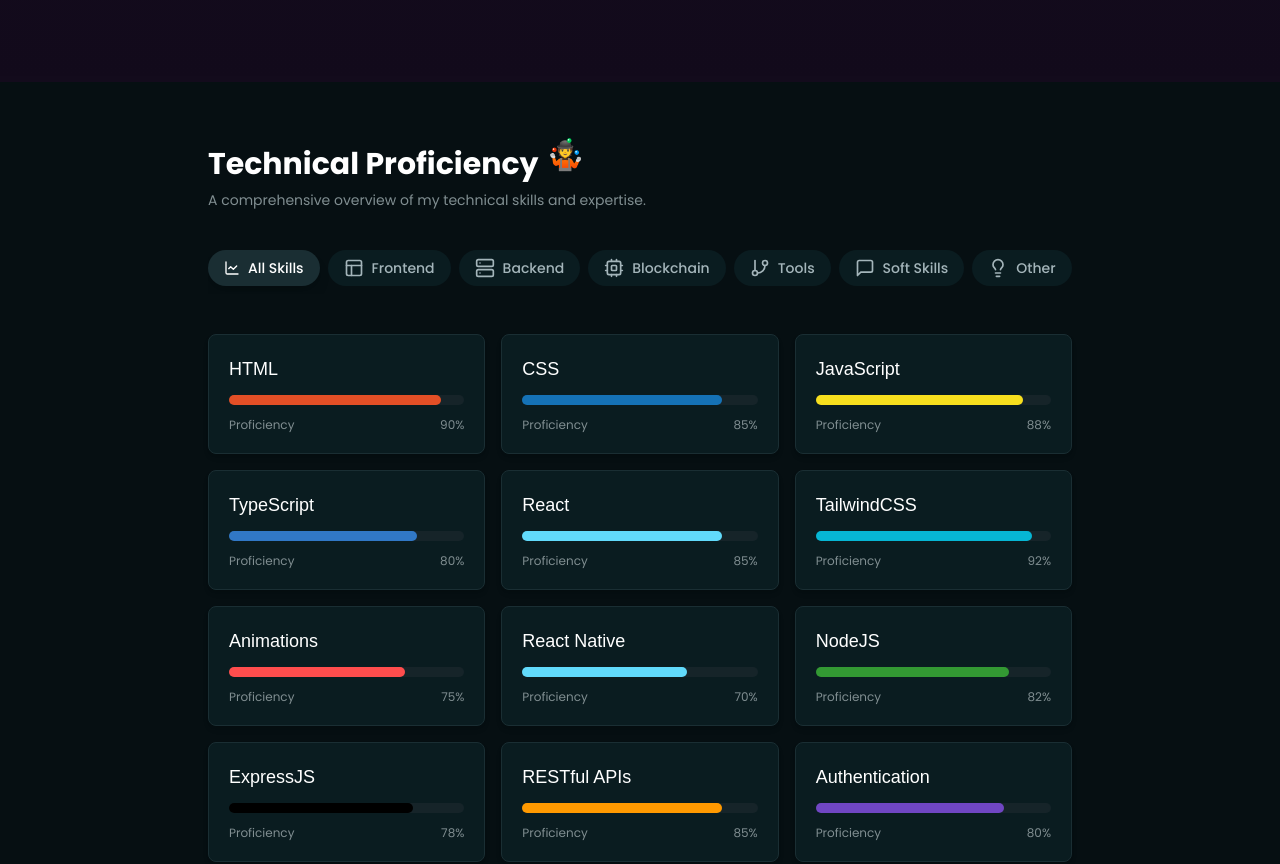
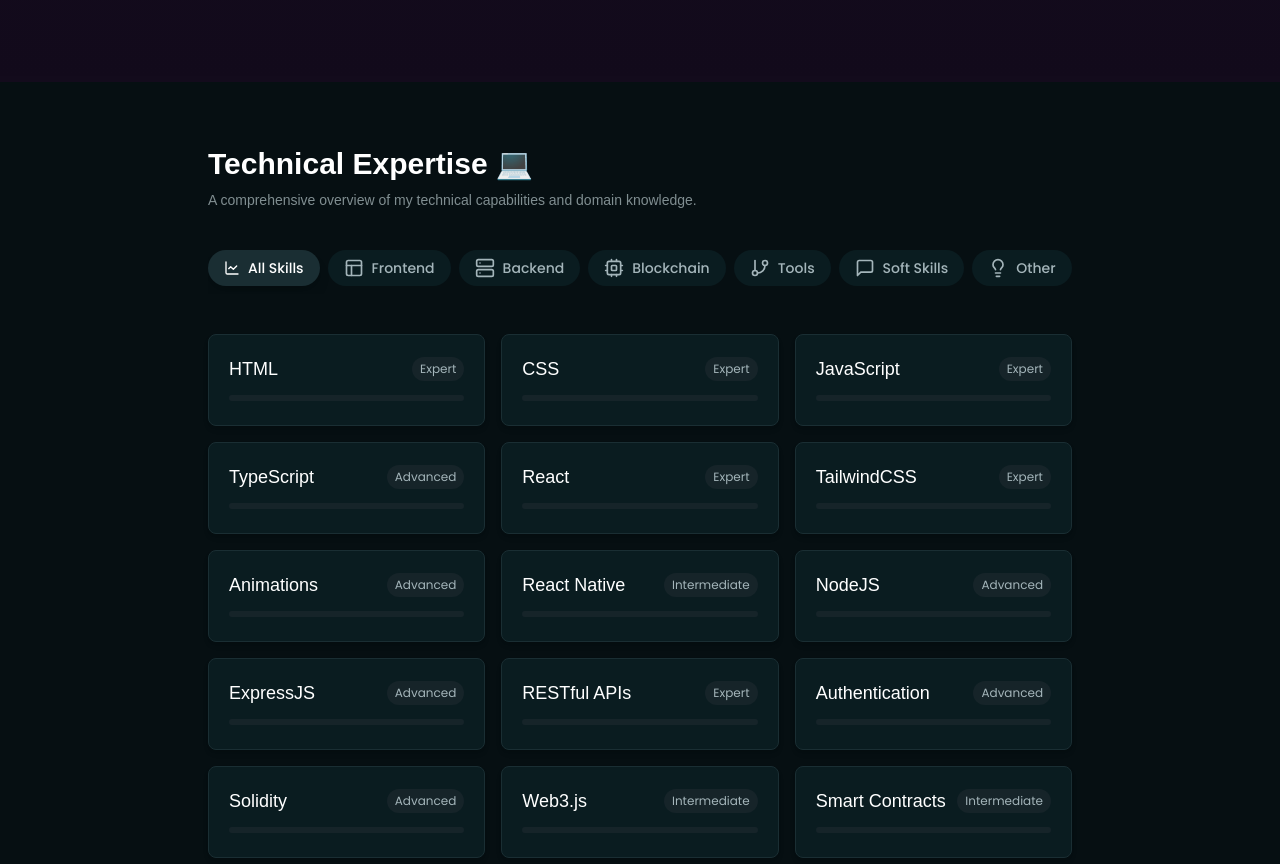
Before and after one commit to heyrapto/portfolio-, a React (Vite) app: page / in a window 1280 px wide. Shown: the part 2760-3624 px from the top of the page. Built offline with nearby package versions, Linux system fonts and the light colour scheme.

Commit message:
Update Skills.tsx

```diff
--- a/src/pages/Skills.tsx
+++ b/src/pages/Skills.tsx
@@ -1,113 +1,97 @@
 import { useState, useEffect } from "react";
 import { motion } from "framer-motion";
-import { Layout, Server, GitBranch, Cpu, Lightbulb, LineChart, MessageSquare } from "lucide-react";
+import { Code, Layout, Server, Database, GitBranch, Cpu, Lightbulb, LineChart, MessageSquare } from "lucide-react";
 
-// Define types for skills and categories
-interface Skill {
-  name: string;
-  level: number;
-  color: string;
-}
+const Skills = () => {
+  const [activeCategory, setActiveCategory] = useState("all");
 
-interface SkillCategory {
-  icon: React.ReactNode;
-  skills: Skill[];
-}
-
-type CategoryKey = "all" | "Frontend" | "Backend" | "Blockchain" | "Tools" | "Soft Skills" | "Other";
-
-// Define skills data with proper types
-const skillsData: Record<Exclude<CategoryKey, "all">, SkillCategory> = {
-  Frontend: {
+  const skillsData = {
+    "Frontend": {
       icon: <Layout className="w-5 h-5" />,
       skills: [
-      { name: "HTML", level: 90, color: "#E34F26" },
-      { name: "CSS", level: 85, color: "#1572B6" },
-      { name: "JavaScript", level: 88, color: "#F7DF1E" },
-      { name: "TypeScript", level: 80, color: "#3178C6" },
-      { name: "React", level: 85, color: "#61DAFB" },
-      { name: "TailwindCSS", level: 92, color: "#06B6D4" },
-      { name: "Animations", level: 75, color: "#FF4D4D" },
-      { name: "React Native", level: 70, color: "#61DAFB" },
-    ],
+        { name: "HTML", expertise: "Expert", color: "#E34F26" },
+        { name: "CSS", expertise: "Expert", color: "#1572B6" },
+        { name: "JavaScript", expertise: "Expert", color: "#F7DF1E" },
+        { name: "TypeScript", expertise: "Advanced", color: "#3178C6" },
+        { name: "React", expertise: "Expert", color: "#61DAFB" },
+        { name: "TailwindCSS", expertise: "Expert", color: "#06B6D4" },
+        { name: "Animations", expertise: "Advanced", color: "#FF4D4D" },
+        { name: "React Native", expertise: "Intermediate", color: "#61DAFB" },
+      ]
     },
-  Backend: {
+    "Backend": {
       icon: <Server className="w-5 h-5" />,
       skills: [
-      { name: "NodeJS", level: 82, color: "#339933" },
-      { name: "ExpressJS", level: 78, color: "#000000" },
-      { name: "RESTful APIs", level: 85, color: "#FF9900" },
-      { name: "Authentication", level: 80, color: "#7046C3" },
-    ],
+        { name: "NodeJS", expertise: "Advanced", color: "#339933" },
+        { name: "ExpressJS", expertise: "Advanced", color: "#000000" },
+        { name: "RESTful APIs", expertise: "Expert", color: "#FF9900" },
+        { name: "Authentication", expertise: "Advanced", color: "#7046C3" },
+      ]
     },
-  Blockchain: {
+    "Blockchain": {
       icon: <Cpu className="w-5 h-5" />,
       skills: [
-      { name: "Solidity", level: 75, color: "#363636" },
-      { name: "Web3.js", level: 70, color: "#F16822" },
-      { name: "Smart Contracts", level: 65, color: "#5A67D8" },
-    ],
+        { name: "Solidity", expertise: "Advanced", color: "#363636" },
+        { name: "Web3.js", expertise: "Intermediate", color: "#F16822" },
+        { name: "Smart Contracts", expertise: "Intermediate", color: "#5A67D8" },
+      ]
     },
-  Tools: {
+    "Tools": {
       icon: <GitBranch className="w-5 h-5" />,
       skills: [
-      { name: "Git/Github", level: 88, color: "#F05032" },
-      { name: "VS Code", level: 90, color: "#007ACC" },
-      { name: "NPM", level: 85, color: "#CB3837" },
-      { name: "Webpack", level: 65, color: "#8DD6F9" },
-    ],
+        { name: "Git/Github", expertise: "Expert", color: "#F05032" },
+        { name: "VS Code", expertise: "Expert", color: "#007ACC" },
+        { name: "NPM", expertise: "Expert", color: "#CB3837" },
+        { name: "Webpack", expertise: "Intermediate", color: "#8DD6F9" },
+      ]
     },
     "Soft Skills": {
       icon: <MessageSquare className="w-5 h-5" />,
       skills: [
-      { name: "Communication", level: 95, color: "#38B2AC" },
-      { name: "Teamwork", level: 90, color: "#4C51BF" },
-      { name: "Problem Solving", level: 88, color: "#ED8936" },
-      { name: "Time Management", level: 85, color: "#9F7AEA" },
-    ],
+        { name: "Communication", expertise: "Expert", color: "#38B2AC" },
+        { name: "Teamwork", expertise: "Expert", color: "#4C51BF" },
+        { name: "Problem Solving", expertise: "Expert", color: "#ED8936" },
+        { name: "Time Management", expertise: "Advanced", color: "#9F7AEA" },
+      ]
     },
-  Other: {
+    "Other": {
       icon: <Lightbulb className="w-5 h-5" />,
       skills: [
-      { name: "SEO", level: 78, color: "#48BB78" },
-      { name: "UI/UX Design", level: 75, color: "#F56565" },
-      { name: "Agile/Scrum", level: 80, color: "#667EEA" },
-      { name: "Performance Optimization", level: 82, color: "#F6AD55" },
-    ],
-  },
+        { name: "SEO", expertise: "Advanced", color: "#48BB78" },
+        { name: "UI/UX Design", expertise: "Advanced", color: "#F56565" },
+        { name: "Agile/Scrum", expertise: "Advanced", color: "#667EEA" },
+        { name: "Performance Optimization", expertise: "Advanced", color: "#F6AD55" },
+      ]
+    }
   };
 
-const Skills = () => {
-  const [activeCategory, setActiveCategory] = useState<CategoryKey>("all");
-
   // Get all skills across categories
-  const getAllSkills = (): Skill[] => {
-    const allSkills: Skill[] = [];
-    Object.values(skillsData).forEach((category: SkillCategory) => {
-      category.skills.forEach((skill: Skill) => {
+  const getAllSkills = () => {
+    const allSkills = [];
+    Object.values(skillsData).forEach(category => {
+      category.skills.forEach(skill => {
         allSkills.push(skill);
       });
     });
     return allSkills;
   };
 
-  // Filter skills based on active category
-  const getDisplayedSkills = (): Skill[] => {
+  const getDisplayedSkills = () => {
     if (activeCategory === "all") {
       return getAllSkills();
     }
-    return skillsData[activeCategory as Exclude<CategoryKey, "all">].skills;
+    return skillsData[activeCategory]?.skills || [];
   };
 
-  // Animation variants for Framer Motion
+  // Animation variants
   const containerVariants = {
     hidden: { opacity: 0 },
     visible: {
       opacity: 1,
       transition: {
-        staggerChildren: 0.05,
-      },
-    },
+        staggerChildren: 0.05
+      }
+    }
   };
 
   const itemVariants = {
@@ -116,20 +100,27 @@ const Skills = () => {
       y: 0,
       opacity: 1,
       transition: {
-        duration: 0.4,
-      },
-    },
+        duration: 0.4
+      }
+    }
   };
 
-  // Categories for filter buttons
-  const categories: { id: CategoryKey; name: string; icon: React.ReactNode }[] = [
+  const categories = [
     { id: "all", name: "All Skills", icon: <LineChart className="w-4 h-4" /> },
     ...Object.entries(skillsData).map(([key, value]) => ({
-      id: key as Exclude<CategoryKey, "all">,
+      id: key,
       name: key,
-      icon: value.icon,
-    })),
+      icon: value.icon
+    }))
   ];
+
+  // Map expertise level to a width value for the bar
+  const expertiseToWidth = {
+    "Beginner": "w-1/4",
+    "Intermediate": "w-2/4",
+    "Advanced": "w-3/4",
+    "Expert": "w-full"
+  };
 
   return (
     <section className="py-16 bg-[#060f12]">
@@ -140,12 +131,12 @@ const Skills = () => {
           transition={{ duration: 0.5 }}
           className="mb-10"
         >
-          <h2 className="text-3xl font-bold flex items-center">
-            Technical Proficiency
-            <span className="inline-block ml-2 animate-bounce">🤹</span>
+          <h2 className="text-3xl font-bold font-clash flex items-center">
+            Technical Expertise
+            <span className="inline-block ml-2">💻</span>
           </h2>
-          <p className="text-sm text-[#808e91] mt-2 mb-8">
-            A comprehensive overview of my technical skills and expertise.
+          <p className="text-sm text-[#808e91] font-rubik mt-2 mb-8">
+            A comprehensive overview of my technical capabilities and domain knowledge.
           </p>
         </motion.div>
 
@@ -182,28 +173,31 @@ const Skills = () => {
           animate="visible"
           key={activeCategory} // Re-run animation when category changes
         >
-          {getDisplayedSkills().map((skill: Skill, index: number) => (
+          {getDisplayedSkills().map((skill, index) => (
             <motion.div
               key={`${skill.name}-${index}`}
               variants={itemVariants}
-              whileHover={{ y: -5, transition: { duration: 0.2 } }}
+              whileHover={{
+                y: -5,
+                transition: { duration: 0.2 }
+              }}
               className="bg-[#0a1c20] rounded-lg p-5 border border-[#1a2e33] shadow-md hover:shadow-lg transition-all duration-300"
             >
-              <p className="text-lg font-medium mb-3 font-clash">{skill.name}</p>
+              <div className="flex justify-between items-center mb-3">
+                <p className="text-lg font-medium font-clash">{skill.name}</p>
+                <span className="text-xs px-2 py-1 rounded-full bg-[#162429] text-[#a4b5ba]">
+                  {skill.expertise}
+                </span>
+              </div>
 
-              <div className="w-full bg-[#162429] rounded-full h-2.5 mb-3">
+              <div className="w-full bg-[#162429] rounded-full h-1.5 mb-1 overflow-hidden">
                 <motion.div
-                  className="h-2.5 rounded-full"
+                  className={`h-1.5 rounded-full ${expertiseToWidth[skill.expertise]}`}
                   style={{ backgroundColor: skill.color }}
                   initial={{ width: 0 }}
-                  animate={{ width: `${skill.level}%` }}
+                  animate={{ width: expertiseToWidth[skill.expertise] }}
                   transition={{ duration: 1, delay: 0.2, ease: "easeOut" }}
                 />
-              </div>
-
-              <div className="flex justify-between text-xs text-[#808e91]">
-                <span>Proficiency</span>
-                <span>{skill.level}%</span>
               </div>
             </motion.div>
           ))}
@@ -216,9 +210,7 @@ const Skills = () => {
           transition={{ delay: 0.8, duration: 0.5 }}
           className="mt-16 relative"
         >
-          <h3 className="text-xl font-bold font-clash mb-6 text-center">
-            Skills Cloud
-          </h3>
+          <h3 className="text-xl font-bold font-clash mb-6 text-center">Skills Ecosystem</h3>
           <SkillCloud skills={getAllSkills()} />
         </motion.div>
       </div>
@@ -226,36 +218,42 @@ const Skills = () => {
   );
 };
 
-// Props interface for SkillCloud
-interface SkillCloudProps {
-  skills: Skill[];
-}
-
 // 3D Skills Cloud Component
-const SkillCloud: React.FC<SkillCloudProps> = ({ skills }) => {
+const SkillCloud = ({ skills }) => {
   const [rotationX, setRotationX] = useState(0);
   const [rotationY, setRotationY] = useState(0);
   const [isAnimating, setIsAnimating] = useState(true);
 
   useEffect(() => {
     if (!isAnimating) return;
+
     const interval = setInterval(() => {
-      setRotationX((prev) => (prev + 0.3) % 360);
-      setRotationY((prev) => (prev + 0.5) % 360);
+      setRotationX(prev => (prev + 0.3) % 360);
+      setRotationY(prev => (prev + 0.5) % 360);
     }, 50);
+
     return () => clearInterval(interval);
   }, [isAnimating]);
 
-  const handleMouseEnter = () => setIsAnimating(false);
-  const handleMouseLeave = () => setIsAnimating(true);
+  const handleMouseEnter = () => {
+    setIsAnimating(false);
+  };
 
-  const handleMouseMove = (e: React.MouseEvent<HTMLDivElement, MouseEvent>) => {
+  const handleMouseLeave = () => {
+    setIsAnimating(true);
+  };
+
+  const handleMouseMove = (e) => {
     if (isAnimating) return;
+
     const rect = e.currentTarget.getBoundingClientRect();
     const centerX = rect.left + rect.width / 2;
     const centerY = rect.top + rect.height / 2;
+
+    // Calculate rotation based on mouse position relative to center
     const angleX = ((e.clientY - centerY) / (rect.height / 2)) * 15;
     const angleY = ((e.clientX - centerX) / (rect.width / 2)) * 15;
+
     setRotationX(angleX);
     setRotationY(angleY);
   };
@@ -271,30 +269,35 @@ const SkillCloud: React.FC<SkillCloudProps> = ({ skills }) => {
         className="w-full h-full relative transform-skill-cloud"
         style={{
           transform: `rotateX(${rotationX}deg) rotateY(${rotationY}deg)`,
-          transformStyle: "preserve-3d",
-          transition: isAnimating ? "none" : "transform 0.1s ease-out",
+          transformStyle: 'preserve-3d',
+          transition: isAnimating ? 'none' : 'transform 0.1s ease-out'
         }}
       >
-        {skills.map((skill: Skill, index: number) => {
+        {skills.map((skill, index) => {
+          // Position tags in a spherical arrangement
           const phi = Math.acos(-1 + (2 * index) / skills.length);
           const theta = Math.sqrt(skills.length * Math.PI) * phi;
+
           const x = 100 * Math.cos(theta) * Math.sin(phi);
           const y = 100 * Math.sin(theta) * Math.sin(phi);
           const z = 100 * Math.cos(phi);
+
+          // Scale opacity based on z position (items in front are more visible)
           const opacity = (z + 100) / 200;
-          const scale = (z + 120) / 220;
+          const scale = (z + 120) / 220; // Items in front are slightly larger
+
           return (
             <div
               key={`${skill.name}-${index}-cloud`}
               className="absolute left-1/2 top-1/2 transform -translate-x-1/2 -translate-y-1/2 px-3 py-1 rounded-full text-xs whitespace-nowrap"
               style={{
                 transform: `translateX(${x}px) translateY(${y}px) translateZ(${z}px) scale(${scale})`,
-                backgroundColor: `${skill.color}22`,
+                backgroundColor: `${skill.color}22`, // Semi-transparent background
                 color: skill.color,
                 border: `1px solid ${skill.color}`,
                 opacity,
-                textShadow: "0px 0px 3px rgba(0,0,0,0.5)",
-                boxShadow: `0 0 8px ${skill.color}44`,
+                textShadow: '0px 0px 3px rgba(0,0,0,0.5)',
+                boxShadow: `0 0 8px ${skill.color}44`
               }}
             >
               {skill.name}
```
Lines whose indentation alone changed are shown as unchanged.
